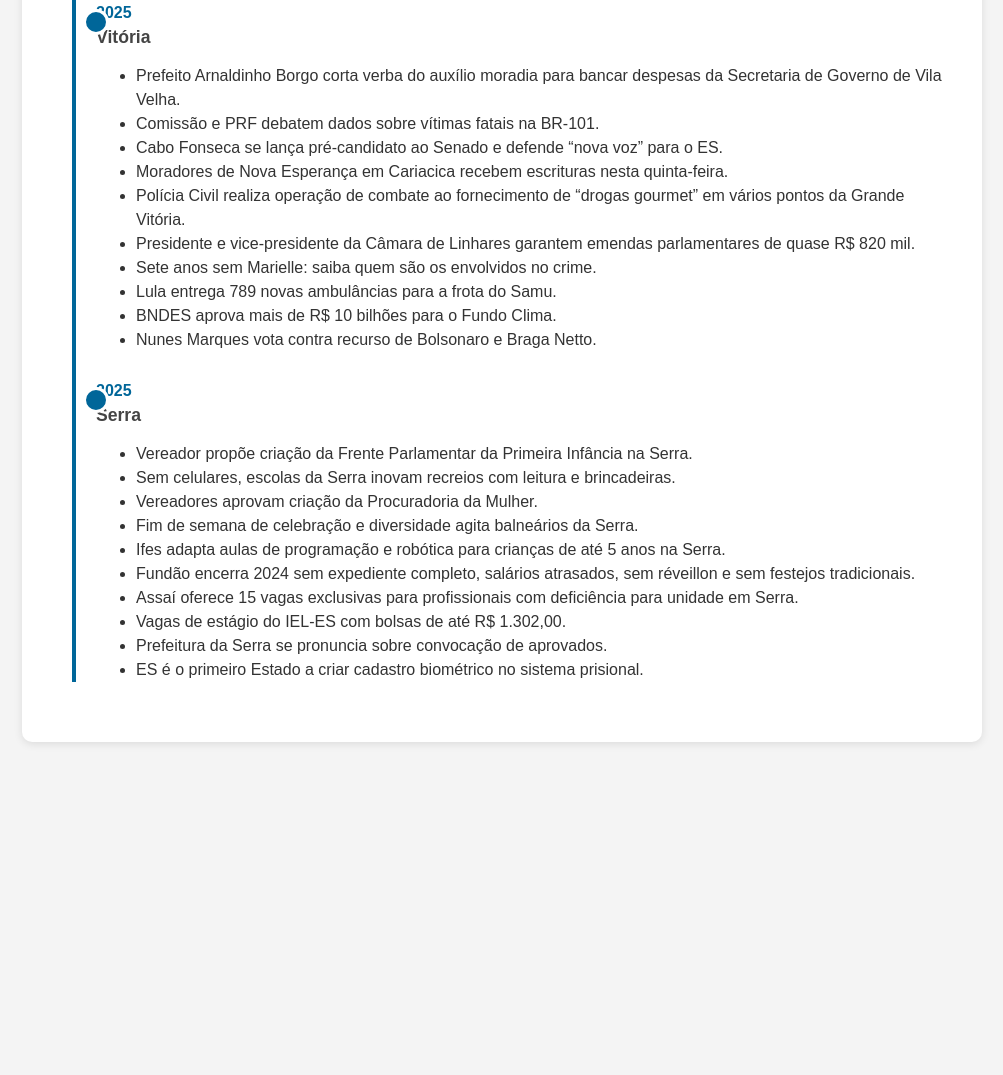
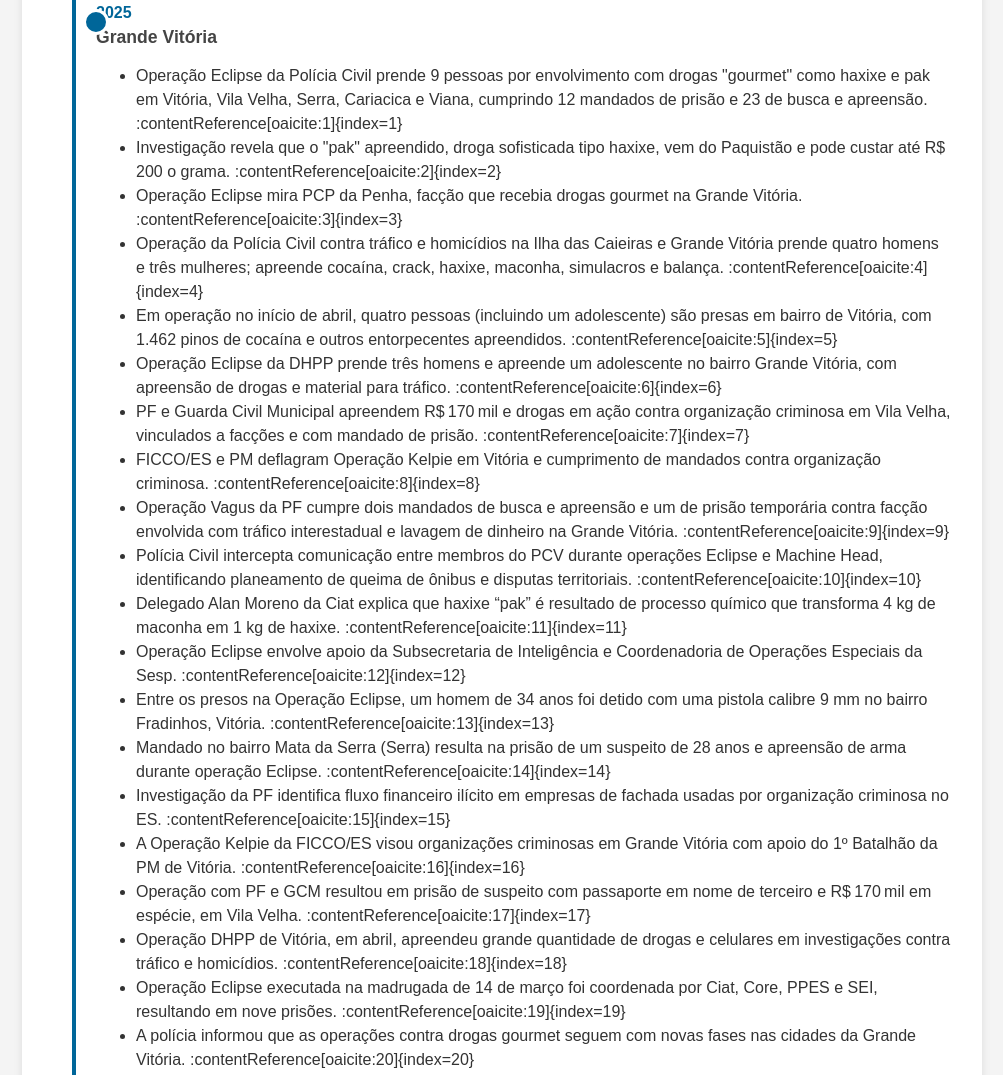
Before and after one commit to victorxx/timelineVila-Velha-Vit-ria-Serra-Cariacica-e-S-o-Mateus, a plain HTML site: page index.html in a window 1280 px wide. Shown: the part 1598-2673 px from the top of the page, without its empty margins (138-1141 px from the left). Before the commit the page ends 2380 px from the top, so only its background shows below. Drawn offline with Linux system fonts and the light colour scheme.

Commit message:
index.html

```diff
--- a/index.html
+++ b/index.html
@@ -421,6 +421,41 @@
 
 
     <!-- Notícias de Vitória -->
+
+<div class="timeline-item">
+  <div class="timeline-date">2025</div>
+  <div class="city-name">Grande Vitória</div>
+  <div class="timeline-content">
+    <ul>
+      <li>Operação Eclipse da Polícia Civil prende 9 pessoas por envolvimento com drogas "gourmet" como haxixe e pak em Vitória, Vila Velha, Serra, Cariacica e Viana, cumprindo 12 mandados de prisão e 23 de busca e apreensão. :contentReference[oaicite:1]{index=1}</li>
+      <li>Investigação revela que o "pak" apreendido, droga sofisticada tipo haxixe, vem do Paquistão e pode custar até R$ 200 o grama. :contentReference[oaicite:2]{index=2}</li>
+      <li>Operação Eclipse mira PCP da Penha, facção que recebia drogas gourmet na Grande Vitória. :contentReference[oaicite:3]{index=3}</li>
+      <li>Operação da Polícia Civil contra tráfico e homicídios na Ilha das Caieiras e Grande Vitória prende quatro homens e três mulheres; apreende cocaína, crack, haxixe, maconha, simulacros e balança. :contentReference[oaicite:4]{index=4}</li>
+      <li>Em operação no início de abril, quatro pessoas (incluindo um adolescente) são presas em bairro de Vitória, com 1.462 pinos de cocaína e outros entorpecentes apreendidos. :contentReference[oaicite:5]{index=5}</li>
+      <li>Operação Eclipse da DHPP prende três homens e apreende um adolescente no bairro Grande Vitória, com apreensão de drogas e material para tráfico. :contentReference[oaicite:6]{index=6}</li>
+      <li>PF e Guarda Civil Municipal apreendem R$ 170 mil e drogas em ação contra organização criminosa em Vila Velha, vinculados a facções e com mandado de prisão. :contentReference[oaicite:7]{index=7}</li>
+      <li>FICCO/ES e PM deflagram Operação Kelpie em Vitória e cumprimento de mandados contra organização criminosa. :contentReference[oaicite:8]{index=8}</li>
+      <li>Operação Vagus da PF cumpre dois mandados de busca e apreensão e um de prisão temporária contra facção envolvida com tráfico interestadual e lavagem de dinheiro na Grande Vitória. :contentReference[oaicite:9]{index=9}</li>
+      <li>Polícia Civil intercepta comunicação entre membros do PCV durante operações Eclipse e Machine Head, identificando planeamento de queima de ônibus e disputas territoriais. :contentReference[oaicite:10]{index=10}</li>
+      <li>Delegado Alan Moreno da Ciat explica que haxixe “pak” é resultado de processo químico que transforma 4 kg de maconha em 1 kg de haxixe. :contentReference[oaicite:11]{index=11}</li>
+      <li>Operação Eclipse envolve apoio da Subsecretaria de Inteligência e Coordenadoria de Operações Especiais da Sesp. :contentReference[oaicite:12]{index=12}</li>
+      <li>Entre os presos na Operação Eclipse, um homem de 34 anos foi detido com uma pistola calibre 9 mm no bairro Fradinhos, Vitória. :contentReference[oaicite:13]{index=13}</li>
+      <li>Mandado no bairro Mata da Serra (Serra) resulta na prisão de um suspeito de 28 anos e apreensão de arma durante operação Eclipse. :contentReference[oaicite:14]{index=14}</li>
+      <li>Investigação da PF identifica fluxo financeiro ilícito em empresas de fachada usadas por organização criminosa no ES. :contentReference[oaicite:15]{index=15}</li>
+      <li>A Operação Kelpie da FICCO/ES visou organizações criminosas em Grande Vitória com apoio do 1º Batalhão da PM de Vitória. :contentReference[oaicite:16]{index=16}</li>
+      <li>Operação com PF e GCM resultou em prisão de suspeito com passaporte em nome de terceiro e R$ 170 mil em espécie, em Vila Velha. :contentReference[oaicite:17]{index=17}</li>
+      <li>Operação DHPP de Vitória, em abril, apreendeu grande quantidade de drogas e celulares em investigações contra tráfico e homicídios. :contentReference[oaicite:18]{index=18}</li>
+      <li>Operação Eclipse executada na madrugada de 14 de março foi coordenada por Ciat, Core, PPES e SEI, resultando em nove prisões. :contentReference[oaicite:19]{index=19}</li>
+      <li>A polícia informou que as operações contra drogas gourmet seguem com novas fases nas cidades da Grande Vitória. :contentReference[oaicite:20]{index=20}</li>
+    </ul>
+  </div>
+</div>
+
+
+
+
+
+
 <div class="timeline-item">
   <div class="timeline-date">2025</div>
   <div class="city-name">Vitória</div>
```
